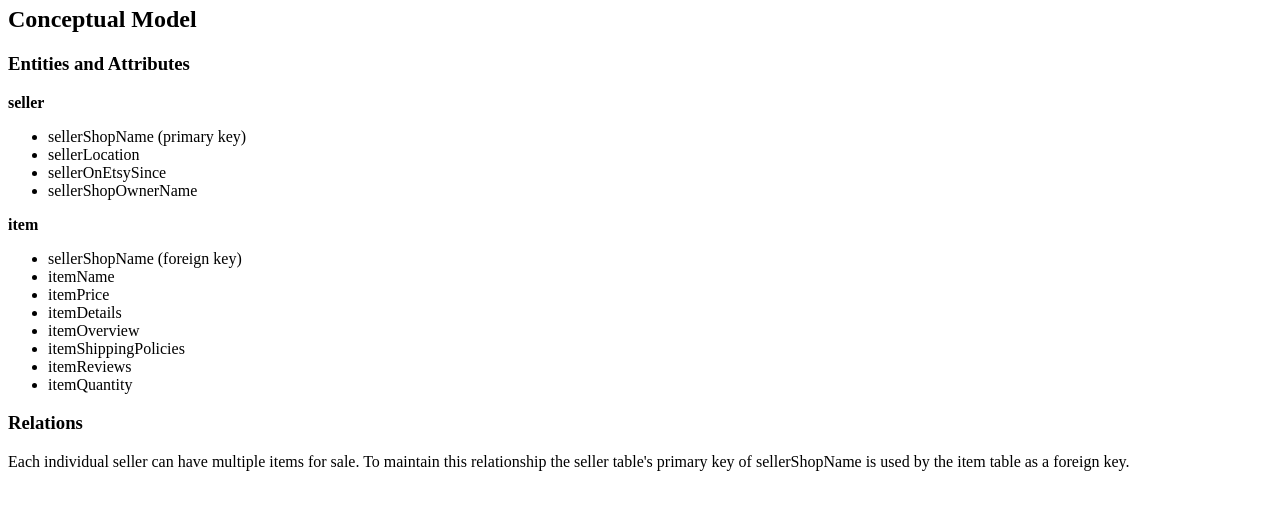
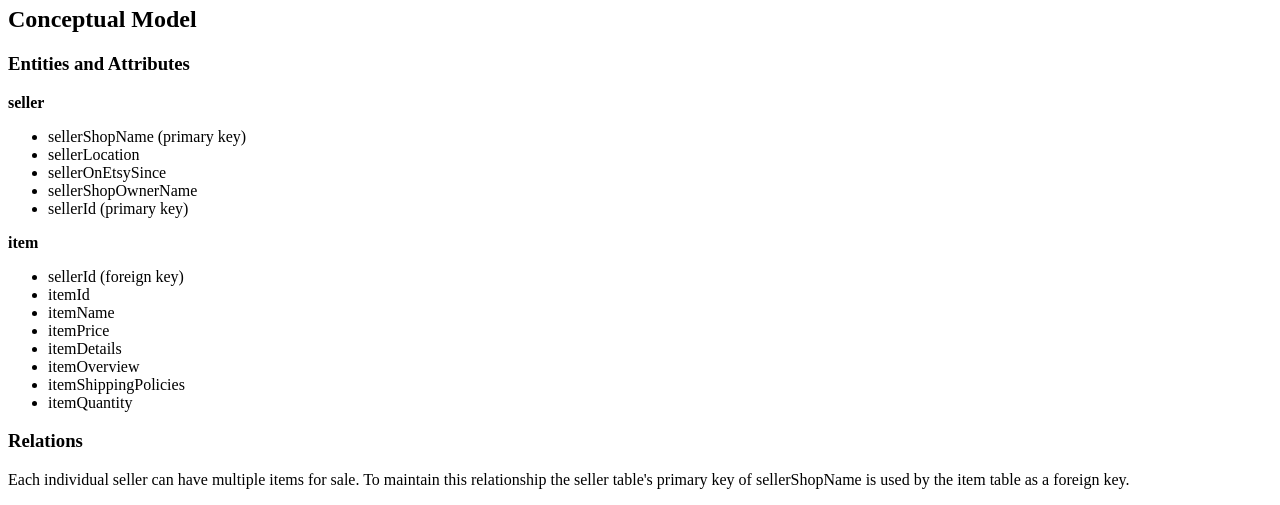
Before and after one commit to MartyBonacci/data-design-etsy, a PHP site: page / in a window 1280 px wide. Shown: the part 789-1294 px from the top of the page. Before the commit the page ends 1260 px from the top, so only its background shows below. Run offline with PHP 8.4, Linux system fonts and the light colour scheme.

Commit message:
version 2.0

```diff
--- a/index.php
+++ b/index.php
@@ -17,11 +17,11 @@
 			<li>The user will navigate to the "create a seller account" page on Etsy.</li>
 			<li>The user will enter the seller attributes, sellerShopName, sellerLocation, sellerOnEtsySince, sellerShopOwnerName to create a seller account</li>
 			<li>The user/seller will navigate to the "list an item for sale" page.</li>
-			<li>The user will enter the item attributes, itemName, itemPrice, itemDetails, itemOverview, itemShippingPolicies, itemReviews, itemQuantity</li>
+			<li>The user will enter the item attributes, itemName, itemPrice, itemDetails, itemOverview, itemShippingPolicies, itemQuantity</li>
 		</ol>
 
 		<h2>Entity Relationship Diagram</h2>
-		<img src="images/data-design-etsy.svg" alt="data diagram">
+		<img src="images/data-design-etsy2.svg" alt="data diagram">
 		<h2>Conceptual Model</h2>
 		<h3>Entities and Attributes</h3>
 		<p><strong>seller</strong></p>
@@ -30,16 +30,17 @@
 			<li>sellerLocation</li>
 			<li>sellerOnEtsySince</li>
 			<li>sellerShopOwnerName</li>
+			<li>sellerId (primary key)</li>
 		</ul>
 		<p><strong>item</strong></p>
 		<ul>
-			<li>sellerShopName (foreign key)</li>
+			<li>sellerId (foreign key)</li>
+			<li>itemId</li>
 			<li>itemName</li>
 			<li>itemPrice</li>
 			<li>itemDetails</li>
 			<li>itemOverview</li>
 			<li>itemShippingPolicies</li>
-			<li>itemReviews</li>
 			<li>itemQuantity</li>
 		</ul>
 		<h3>Relations</h3>
```
Also changed, not shown: images/data-design-etsy.svg (deleted), images/data-design-etsy2.svg (added).
